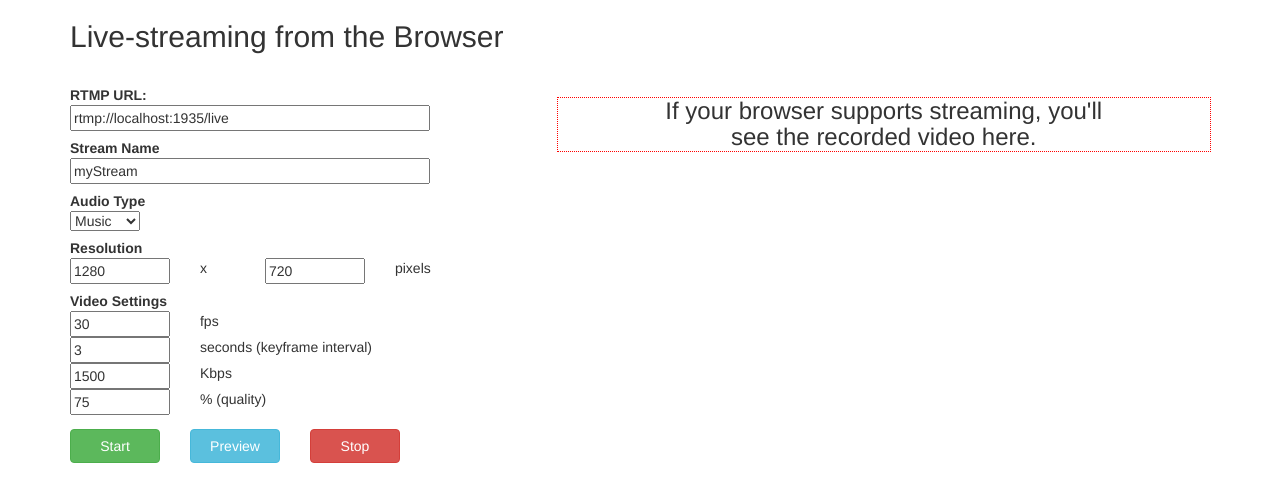
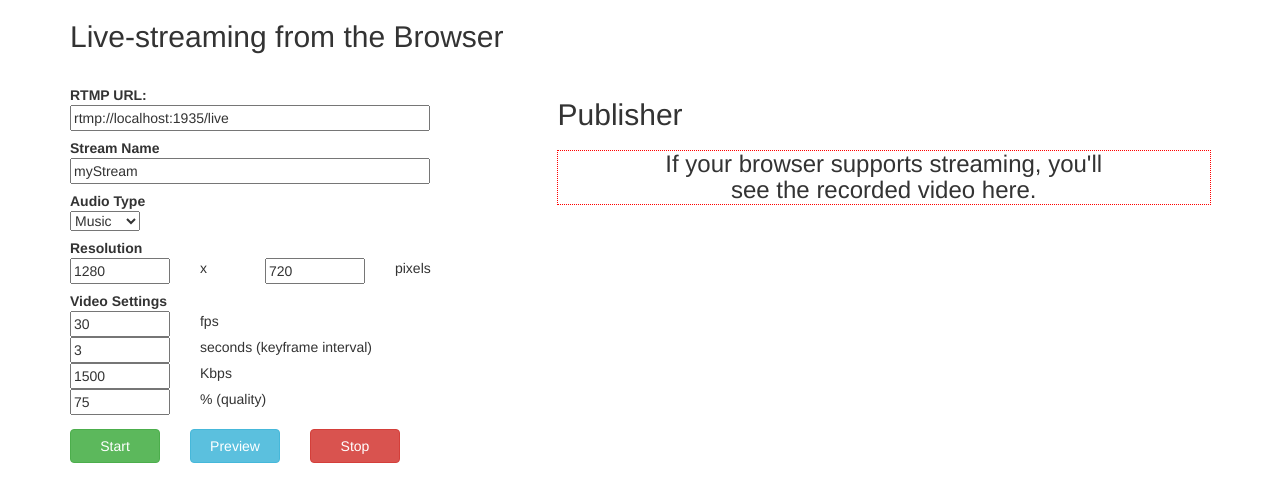
Before and after one commit to jrstv/actionscript-publisher, a website: page web/index.html in a window 1280 px wide. Drawn offline with nearby package versions, Linux system fonts and the light colour scheme; a script that the page names is missing.

Commit message:
added publisher h2 above preview video it makes it easier to Inspect Element above the flash object

```diff
--- a/web/index.html
+++ b/web/index.html
@@ -140,6 +140,7 @@
         </div>
 
         <div class="col-md-7 col-md-offset-1">
+          <h2>Publisher</h2>
           <div id="publisher">
             <h3>If your browser supports streaming, you'll<br>see the recorded video here.</h3>
           </div>
```
